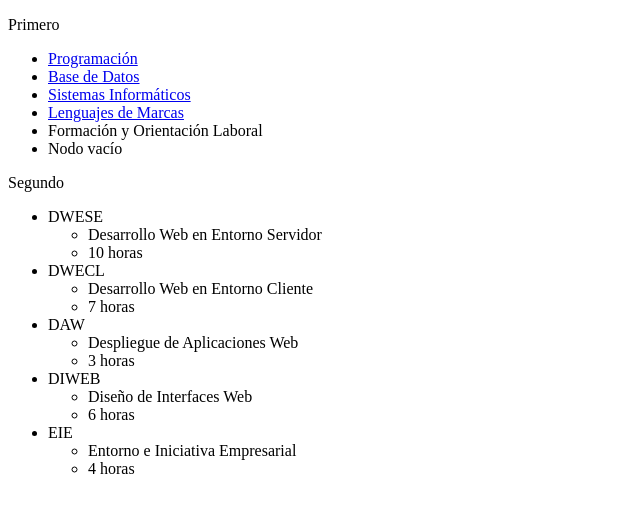
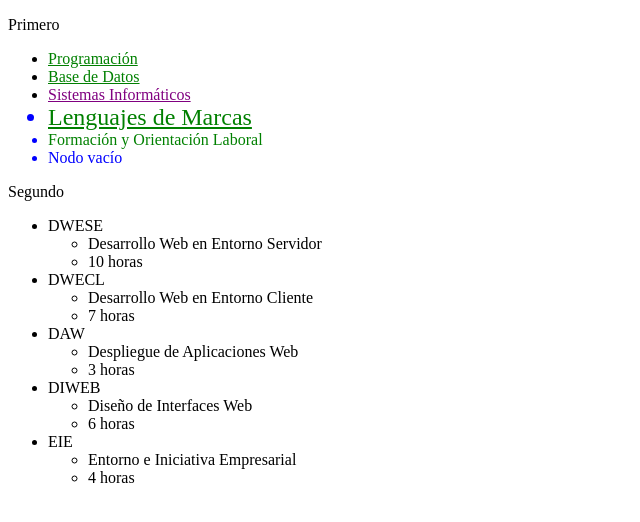
Before and after one commit to NadiaCorrea/ENTORNO-CLIENTE, a plain HTML site: page ejerciciosSelectoresDOM/Ejercicio5.html in a window 1280 px wide. Shown: the whole page, without its empty margins (0-640 px from the left). Drawn offline with Linux system fonts and the light colour scheme.

Commit message:
adding selectors to ejercicio5

```diff
--- a/ejerciciosSelectoresDOM/Ejercicio5.js
+++ b/ejerciciosSelectoresDOM/Ejercicio5.js
@@ -6,19 +6,28 @@ una vez seleccionados modifica alguna propiedad CSS.
 
 //a - Selecciona todos los módulos de primero
 let modulosPri = document.querySelector( "p + ul");
+ let ref = modulosPri.querySelectorAll("a");
+for(let i=0; i< ref.length; i++){
+    ref[i].style.color = "green";
+}
 console.log(modulosPri);
 
 //b - Selecciona el módulo Sistemas Informáticos
 let sistemas = document.querySelector("[href= 'SImod.html']");
+sistemas.style.color = "purple";
 console.log(sistemas);
 
 //c - Selecciona el módulo que va detrás de Sistemas Informáticos
 let nextModulo = document.querySelector("ul li:nth-of-type(4)");
+nextModulo.style.fontSize = "1.5em";
 //let nextModulo1 = modulosPri.querySelector("li:nth-of-type(4)");
 console.log(nextModulo);
 
 //d - Selecciona los módulos que van detrás de Sistemas Informáticos
 let modulos = modulosPri.querySelectorAll("li:nth-of-type(1n+4)");
+for (let j= 0; j <modulos.length; j++){
+    modulos[j].style.color = "blue";
+}
 console.log(modulos);
 
 //e - Selecciona los módulos que tengan el atributo href
```
Also changed, not shown: ejerciciosEventos/index.html (+3 -0 lines), ejerciciosEventos/script.js (+9 -6 lines).
